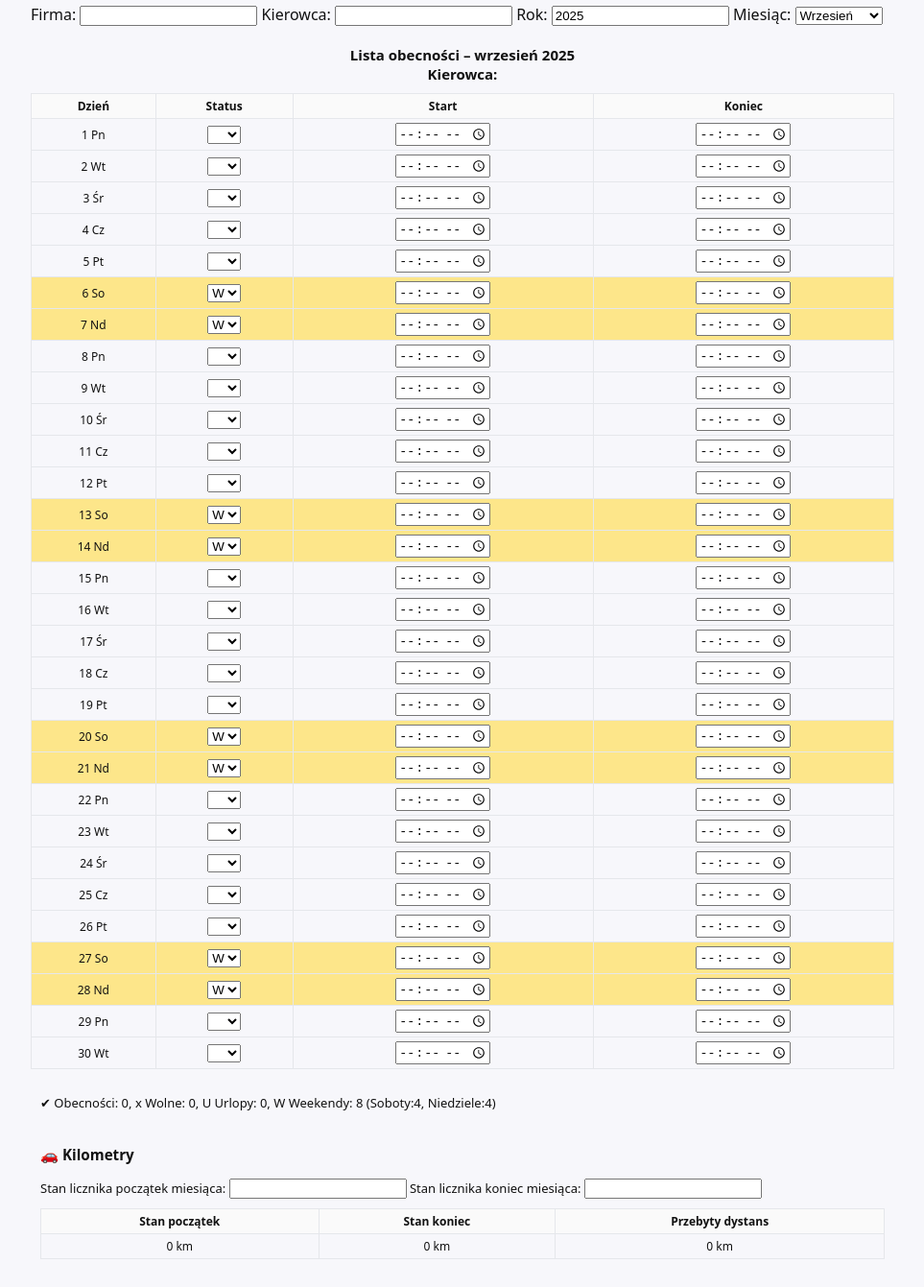
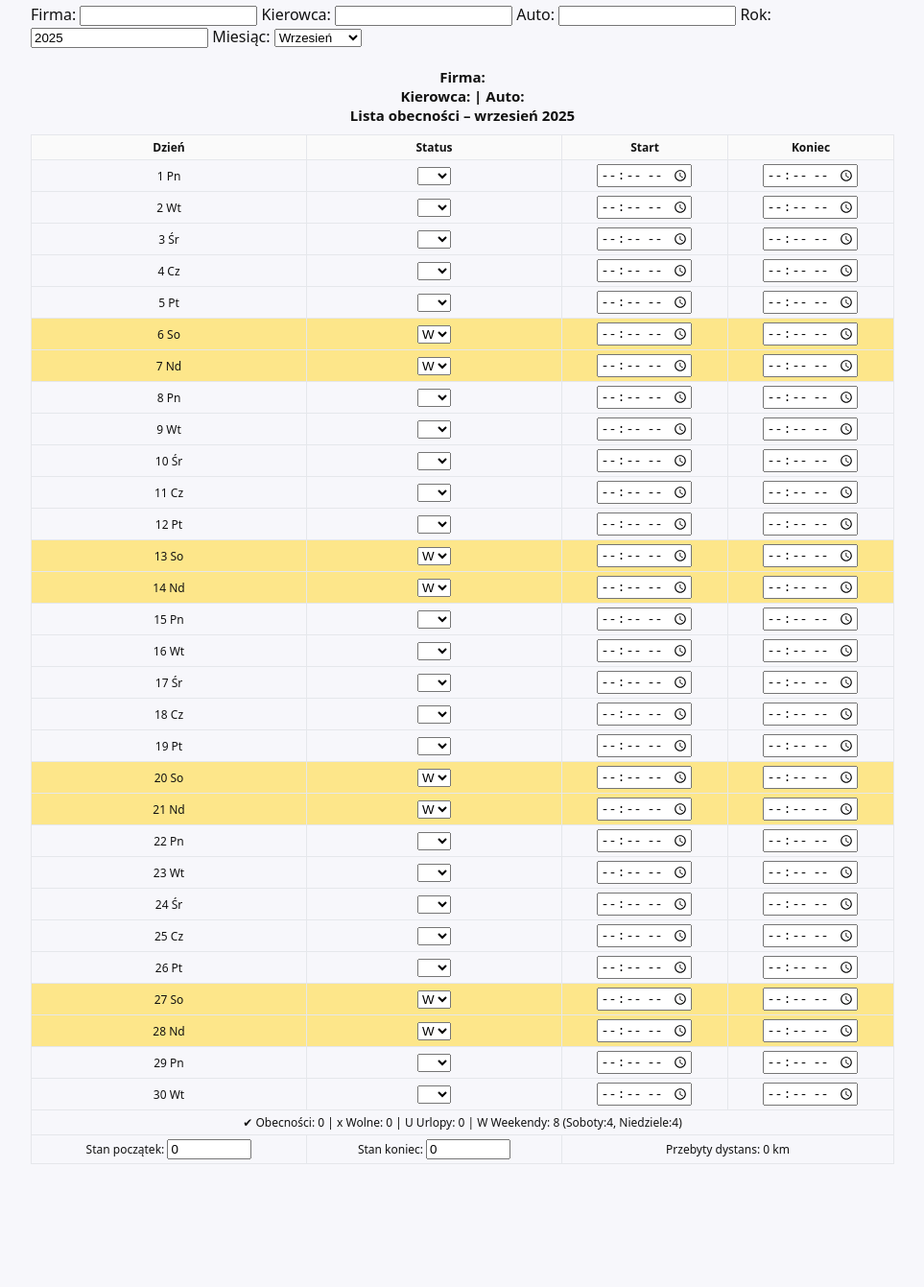
Before and after one commit to lucdriver777-droid/obecnosc, a plain HTML site: page index.html in a window 1280 px wide. Shown: the part 61-1402 px from the top of the page at 96% size, without its empty margins (158-1121 px from the left). After the commit the page ends 1298 px from the top, so only its background shows below. Drawn offline with Linux system fonts and the light colour scheme.

Commit message:
Update index.html

```diff
--- a/index.html
+++ b/index.html
@@ -38,6 +38,7 @@
     <div class="controls no-print" style="margin-bottom:10px;">
       <label>Firma: <input type="text" id="company"></label>
       <label>Kierowca: <input type="text" id="driver"></label>
+      <label>Auto: <input type="text" id="auto"></label>
       <label>Rok: <input type="number" id="year"></label>
       <label>Miesiąc:
         <select id="month">
@@ -50,25 +51,7 @@
     </div>
 
     <div id="reportHeader"></div>
-
     <div id="tableWrapper"></div>
-    <div id="summary" style="padding:10px;font-size:13px"></div>
-
-    <div id="kmSection" style="padding:10px;font-size:13px">
-      <h3>🚗 Kilometry</h3>
-      <div class="km-edit no-print">
-        <label>Stan licznika początek miesiąca: <input type="number" id="kmStart"></label>
-        <label>Stan licznika koniec miesiąca: <input type="number" id="kmEnd"></label>
-      </div>
-      <table style="width:100%;border-collapse:collapse;margin-top:10px">
-        <thead><tr>
-          <th>Stan początek</th><th>Stan koniec</th><th>Przebyty dystans</th>
-        </tr></thead>
-        <tbody><tr>
-          <td id="kmCellStart">0 km</td><td id="kmCellEnd">0 km</td><td id="kmCellDiff">0 km</td>
-        </tr></tbody>
-      </table>
-    </div>
   </div>
 </div>
 
@@ -76,17 +59,13 @@
 const PL_DAYS=['Nd','Pn','Wt','Śr','Cz','Pt','So'];
 const PL_MONTHS=['styczeń','luty','marzec','kwiecień','maj','czerwiec','lipiec','sierpień','wrzesień','październik','listopad','grudzień'];
 
-const state={year:new Date().getFullYear(),month:new Date().getMonth(),driver:'',attendance:{},hours:{},kmStart:0,kmEnd:0};
+const state={year:new Date().getFullYear(),month:new Date().getMonth(),driver:'',auto:'',attendance:{},hours:{},kmStart:0,kmEnd:0};
+
 const elYear=document.getElementById('year');
 const elMonth=document.getElementById('month');
 const elDriver=document.getElementById('driver');
+const elAuto=document.getElementById('auto');
 const wrapper=document.getElementById('tableWrapper');
-const summaryEl=document.getElementById('summary');
-const kmStart=document.getElementById('kmStart');
-const kmEnd=document.getElementById('kmEnd');
-const kmCellStart=document.getElementById('kmCellStart');
-const kmCellEnd=document.getElementById('kmCellEnd');
-const kmCellDiff=document.getElementById('kmCellDiff');
 const reportHeader=document.getElementById('reportHeader');
 
 function daysInMonth(m,y){return new Date(y,m+1,0).getDate();}
@@ -119,8 +98,19 @@ function buildTable(){
       <td><input type="time" value="${h.end}" data-d="${d}" data-type="end"></td>
     </tr>`;
   }
+
+  // podsumowanie
+  html+=`<tr><td colspan="4">✔ Obecności: ${totalOk} | x Wolne: ${totalX} | U Urlopy: ${totalU} | W Weekendy: ${totalW} (Soboty:${totalSob}, Niedziele:${totalNd})</td></tr>`;
+
+  // kilometry
+  const traveled=state.kmEnd-state.kmStart;
+  html+=`<tr><td>Stan początek: <input type="number" id="kmStart" value="${state.kmStart}" style="width:80px"></td>
+             <td>Stan koniec: <input type="number" id="kmEnd" value="${state.kmEnd}" style="width:80px"></td>
+             <td colspan="2">Przebyty dystans: ${traveled>=0?traveled:''} km</td></tr>`;
+
   html+='</tbody></table>';
   wrapper.innerHTML=html;
+
   wrapper.querySelectorAll('.statusSel').forEach(sel=>sel.addEventListener('change',e=>{
     const d=e.target.dataset.d; state.attendance[d]=e.target.value; buildTable();
   }));
@@ -129,21 +119,20 @@ function buildTable(){
     if(!state.hours[d]) state.hours[d]={start:'',end:''};
     state.hours[d][type]=e.target.value;
   }));
-  summaryEl.innerHTML=`✔ Obecności: ${totalOk}, x Wolne: ${totalX}, U Urlopy: ${totalU}, W Weekendy: ${totalW} (Soboty:${totalSob}, Niedziele:${totalNd})`;
+  document.getElementById('kmStart').addEventListener('input',e=>{state.kmStart=parseInt(e.target.value)||0;buildTable();});
+  document.getElementById('kmEnd').addEventListener('input',e=>{state.kmEnd=parseInt(e.target.value)||0;buildTable();});
+
   updateHeader();
-  updateKmSummary();
 }
 
-function updateHeader(){ reportHeader.innerHTML=`Lista obecności – ${PL_MONTHS[state.month]} ${state.year}<br>Kierowca: ${state.driver}`; }
-function updateKmSummary(){
-  state.kmStart=parseInt(kmStart.value||0,10); state.kmEnd=parseInt(kmEnd.value||0,10);
-  const traveled=state.kmEnd-state.kmStart;
-  kmCellStart.textContent=`${state.kmStart} km`; kmCellEnd.textContent=`${state.kmEnd} km`;
-  kmCellDiff.textContent= traveled>=0?`${traveled} km`:'';
+function updateHeader(){
+  reportHeader.innerHTML=`Firma: ${document.getElementById('company').value||''}<br>Kierowca: ${state.driver} | Auto: ${state.auto}<br>Lista obecności – ${PL_MONTHS[state.month]} ${state.year}`;
 }
 
+// PDF
 document.getElementById('btnPdf').addEventListener('click',()=>window.print());
 
+// Excel
 document.getElementById('btnExcel').addEventListener('click',()=>{
   const days=daysInMonth(state.month,state.year);
   let obecnosci=[["Dzień","Nazwa dnia","Status","Start","Koniec"]];
@@ -153,10 +142,13 @@ document.getElementById('btnExcel').addEventListener('click',()=>{
     const val=state.attendance[d]||''; const h=state.hours[d]||{start:'',end:''};
     obecnosci.push([d,nazwaDnia,val,h.start,h.end]);
   }
-  let podsumowanie=[];
-  summaryEl.textContent.split(',').forEach(s=>{podsumowanie.push([s.trim()])});
-  const traveled=state.kmEnd-state.kmStart;
-  let kilometry=[["Stan początek","Stan koniec","Przebyty dystans"],[state.kmStart,state.kmEnd,traveled>=0?traveled:""]];
+  let podsumowanie=[["✔ Obecności", "x Wolne", "U Urlopy", "W Weekendy (Sob/Nd)"],
+                    [obecnosci.filter(r=>r[2]==='✔').length,
+                     obecnosci.filter(r=>r[2]==='x').length,
+                     obecnosci.filter(r=>r[2]==='U').length,
+                     obecnosci.filter(r=>r[2]==='W').length]];
+  let kilometry=[["Stan początek","Stan koniec","Przebyty dystans"],
+                 [state.kmStart,state.kmEnd,state.kmEnd-state.kmStart>=0?state.kmEnd-state.kmStart:""]];
   const wb=XLSX.utils.book_new();
   XLSX.utils.book_append_sheet(wb,XLSX.utils.aoa_to_sheet(obecnosci),"Obecność");
   XLSX.utils.book_append_sheet(wb,XLSX.utils.aoa_to_sheet(podsumowanie),"Podsumowanie");
@@ -167,8 +159,7 @@ document.getElementById('btnExcel').addEventListener('click',()=>{
 elYear.addEventListener('input',()=>{state.year=parseInt(elYear.value,10)||new Date().getFullYear(); buildTable();});
 elMonth.addEventListener('input',()=>{state.month=parseInt(elMonth.value,10); buildTable();});
 elDriver.addEventListener('input',()=>{state.driver=elDriver.value; updateHeader();});
-kmStart.addEventListener('input',updateKmSummary);
-kmEnd.addEventListener('input',updateKmSummary);
+elAuto.addEventListener('input',()=>{state.auto=elAuto.value; updateHeader();});
 
 (function start(){elYear.value=state.year;elMonth.value=state.month;buildTable();})();
 </script>
```
